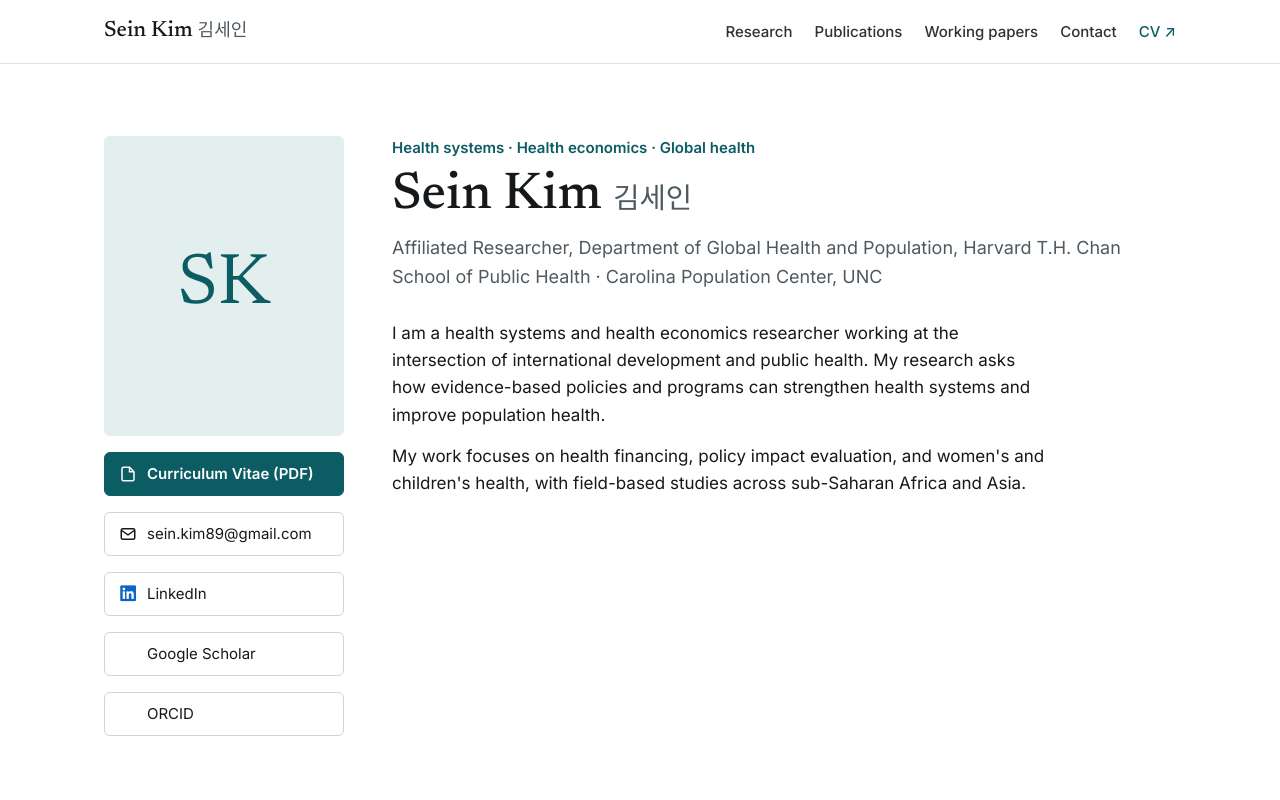
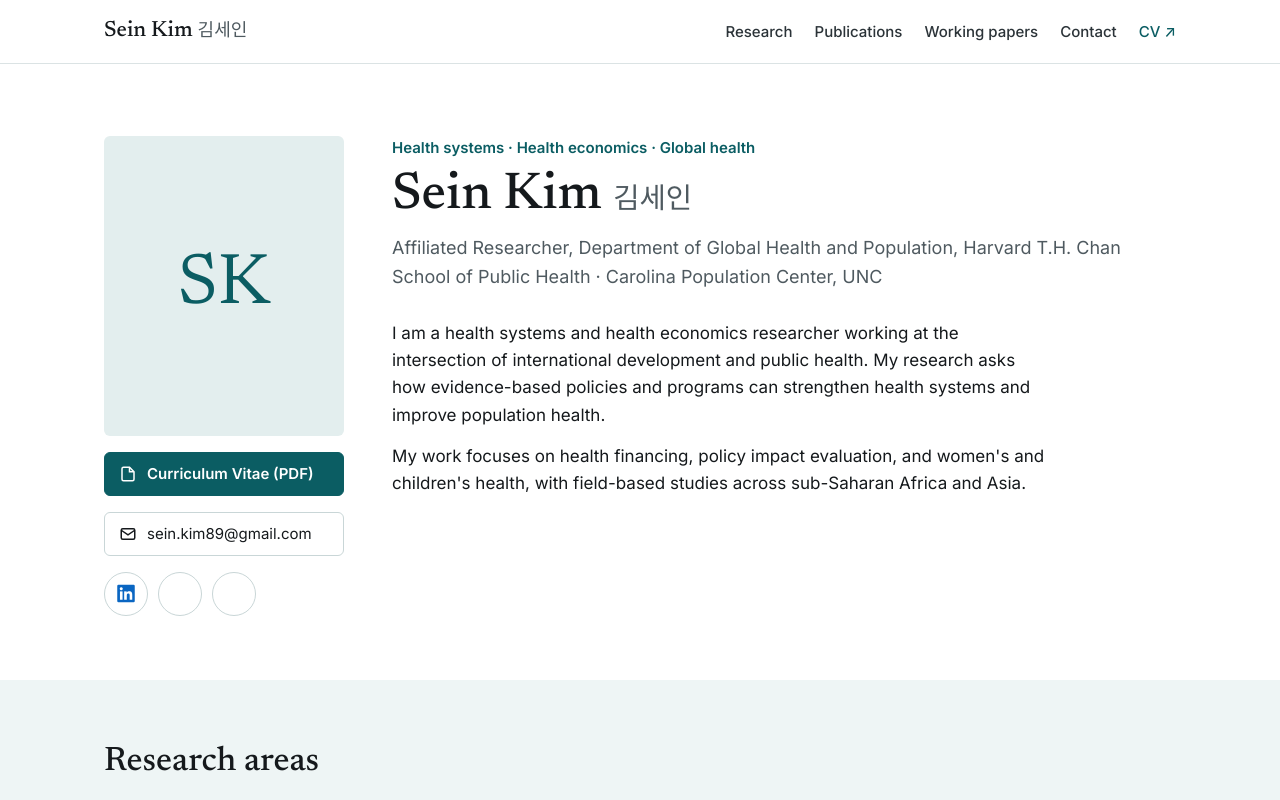
Before and after one commit to seinkim89-grameen/seinkim89-grameen.github.io, a plain HTML site: page index.html in a window 1280 px wide. Shown: the top 800 px of the page. Drawn offline with Linux system fonts and the light colour scheme; some icons are missing.

Commit message:
Add files via upload

```diff
--- a/index.html
+++ b/index.html
@@ -204,7 +204,9 @@ nav{display:flex;flex-wrap:wrap;align-items:center;justify-content:space-between
 .btn{display:flex;align-items:center;gap:10px;min-height:44px;padding:0 14px;border-radius:6px;border:1px solid var(--line);color:var(--ink);font-size:15px}
 .btn:hover{border-color:var(--accent);text-decoration:none}
 .btn.primary{background:var(--accent);border-color:var(--accent);color:#fff;font-weight:600}.btn.primary:hover{background:var(--accent-dk);color:#fff}
-.btn i{width:18px;font-size:18px;text-align:center}.ic-li{color:#0a66c2}.ic-gs{color:#4285f4}.ic-orcid{color:#a6ce39}
+.icons{display:flex;gap:10px}
+.ibtn{display:flex;align-items:center;justify-content:center;width:44px;height:44px;border-radius:50%;border:1px solid var(--line);font-size:20px}
+.ibtn:hover{border-color:var(--accent);background:var(--soft);text-decoration:none}.ic-li{color:#0a66c2}.ic-gs{color:#4285f4}.ic-orcid{color:#a6ce39}
 .intro{flex:999 1 480px}
 .kicker{font-size:15px;font-weight:600;color:var(--accent);margin-bottom:8px}
 h1{font-size:clamp(40px,6vw,52px)}
@@ -274,9 +276,7 @@ Curriculum Vitae (PDF)</a>
 <a class="btn" href="mailto:sein.kim89@gmail.com">
 <svg aria-hidden="true" width="18" height="18" viewBox="0 0 24 24" fill="none" stroke="currentColor" stroke-width="2"><rect x="3" y="5" width="18" height="14" rx="2"/><path d="m3 7 9 6 9-6"/></svg>
 sein.kim89@gmail.com</a>
-<a class="btn" href="https://www.linkedin.com/" target="_blank" rel="noopener"><i class="fa-brands fa-linkedin ic-li" aria-hidden="true"></i>LinkedIn</a>
-<a class="btn" href="https://scholar.google.com/citations?user=olaB7E0AAAAJ&amp;hl=en" target="_blank" rel="noopener"><i class="ai ai-google-scholar ic-gs" aria-hidden="true"></i>Google Scholar</a>
-<a class="btn" href="https://orcid.org/0000-0002-4475-3878" target="_blank" rel="noopener"><i class="ai ai-orcid ic-orcid" aria-hidden="true"></i>ORCID</a>
+<div class="icons"><a class="ibtn" href="https://www.linkedin.com/" target="_blank" rel="noopener" aria-label="LinkedIn" title="LinkedIn"><i class="fa-brands fa-linkedin ic-li" aria-hidden="true"></i></a><a class="ibtn" href="https://scholar.google.com/citations?user=olaB7E0AAAAJ&amp;hl=en" target="_blank" rel="noopener" aria-label="Google Scholar" title="Google Scholar"><i class="ai ai-google-scholar ic-gs" aria-hidden="true"></i></a><a class="ibtn" href="https://orcid.org/0000-0002-4475-3878" target="_blank" rel="noopener" aria-label="ORCID" title="ORCID"><i class="ai ai-orcid ic-orcid" aria-hidden="true"></i></a></div>
 </div>
 <div class="intro">
 <p class="kicker">Health systems · Health economics · Global health</p>
```
